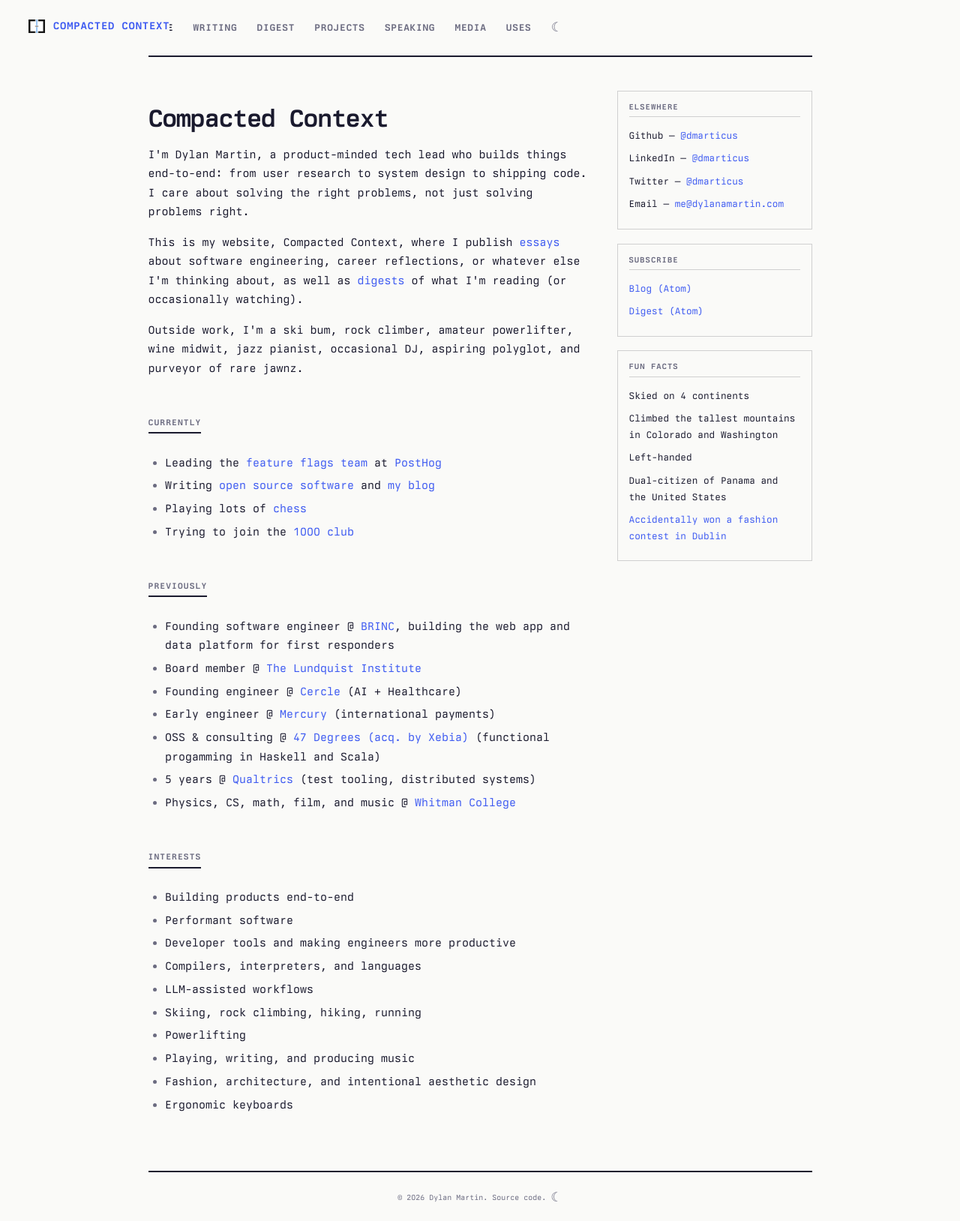
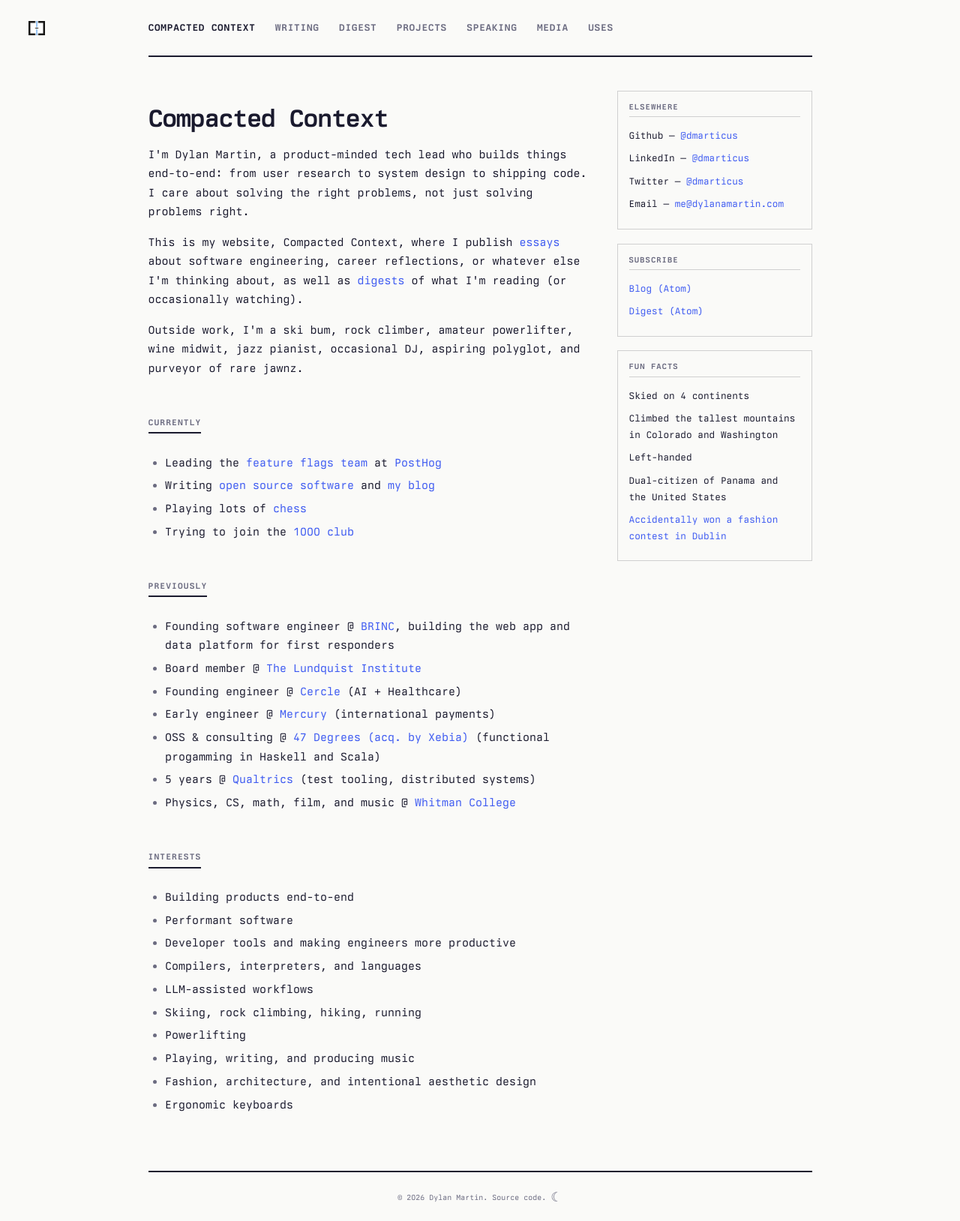
Before and after one commit to dmarticus/dmarticus.github.io, a Jekyll site: the page built from index.html, in a window 1280 px wide. Shown: the whole page at 75% size. Built offline with Jekyll 4.4.1, drawn with Linux system fonts in a browser that asks for light colours.

Commit message:
css is a fool's game

```diff
--- a/_includes/navigation.html
+++ b/_includes/navigation.html
@@ -1,17 +1,15 @@
+<a href="/" class="site-logo-link">
+    <img src="/logo_light.png" alt="Home" class="site-logo-fixed site-logo-light">
+    <img src="/logo_dark.png" alt="Home" class="site-logo-fixed site-logo-dark">
+</a>
 <nav class="site-nav">
-    <a href="/" class="site-title">
-        <img src="/logo_light.png" alt="" class="site-logo site-logo-light">
-        <img src="/logo_dark.png" alt="" class="site-logo site-logo-dark">
-        Compacted Context
-    </a>
     <ul>
-        <li><a href="/" {% if page.url == '/' %}class="active"{% endif %}>Home</a></li>
+        <li><a href="/" {% if page.url == '/' %}class="active"{% endif %}>Compacted Context</a></li>
         <li><a href="/writing.html" {% if page.url == '/writing.html' %}class="active"{% endif %}>Writing</a></li>
         <li><a href="/digest.html" {% if page.url == '/digest.html' %}class="active"{% endif %}>Digest</a></li>
         <li><a href="/projects.html" {% if page.url == '/projects.html' %}class="active"{% endif %}>Projects</a></li>
         <li><a href="/speaking.html" {% if page.url == '/speaking.html' %}class="active"{% endif %}>Speaking</a></li>
         <li><a href="/media.html" {% if page.url == '/media.html' %}class="active"{% endif %}>Media</a></li>
         <li><a href="/uses.html" {% if page.url == '/uses.html' %}class="active"{% endif %}>Uses</a></li>
-        <li class="nav-theme-toggle"><button class="theme-toggle" id="nav-theme-toggle" aria-label="Toggle theme"></button></li>
     </ul>
 </nav>
--- a/assets/css/main_style.css
+++ b/assets/css/main_style.css
@@ -221,9 +221,6 @@ a:hover {
 }
 
 .site-title {
-    position: fixed;
-    top: 1.25rem;
-    left: var(--gap);
     font-size: 0.925rem;
     font-weight: 900;
     text-transform: uppercase;
@@ -231,9 +228,9 @@ a:hover {
     color: var(--accent);
     text-decoration: none;
     white-space: nowrap;
-    z-index: 1000;
-    background: var(--bg);
-    padding: 0.25rem 0;
+    display: flex;
+    align-items: center;
+    gap: 0.125rem;
 }
 
 .site-title:visited {
@@ -252,36 +249,57 @@ a:hover {
     margin-right: 0.125rem;
 }
 
+.site-logo-link {
+    position: fixed;
+    top: 1.85rem;
+    left: var(--gap);
+    z-index: 1000;
+    line-height: 0;
+}
+
+.site-logo-fixed {
+    height: 1.25rem;
+    width: auto;
+}
+
 /* Light mode: show light logo, hide dark logo */
-.site-logo-dark {
+.site-logo-dark,
+.site-logo-fixed.site-logo-dark {
     display: none;
 }
-.site-logo-light {
-    display: inline;
+.site-logo-light,
+.site-logo-fixed.site-logo-light {
+    display: block;
 }
 
 /* Dark mode via media query */
 @media (prefers-color-scheme: dark) {
-    .site-logo-light {
+    .site-logo-light,
+    .site-logo-fixed.site-logo-light {
         display: none;
     }
-    .site-logo-dark {
-        display: inline;
+    .site-logo-dark,
+    .site-logo-fixed.site-logo-dark {
+        display: block;
     }
 }
 
 /* Explicit theme overrides */
-[data-theme="light"] .site-logo-light {
-    display: inline;
+[data-theme="light"] .site-logo-light,
+[data-theme="light"] .site-logo-fixed.site-logo-light {
+    display: block;
 }
-[data-theme="light"] .site-logo-dark {
+[data-theme="light"] .site-logo-dark,
+[data-theme="light"] .site-logo-fixed.site-logo-dark {
     display: none;
 }
-[data-theme="dark"] .site-logo-light {
+[data-theme="dark"] .site-logo-light,
+[data-theme="dark"] .site-logo-fixed.site-logo-light {
     display: none;
 }
-[data-theme="dark"] .site-logo-dark {
-    display: inline;
+[data-theme="dark"] .site-logo-dark,
+[data-theme="dark"] .site-logo-fixed.site-logo-dark {
+    display: block;
 }
 
 .site-nav ul {
@@ -598,6 +616,14 @@ img {
         grid-template-columns: 1fr;
     }
 
+    .page-content {
+        margin-left: 1rem;
+    }
+
+    .site-nav {
+        margin-left: 1rem;
+    }
+
     .site-nav ul {
         gap: 0.6rem 0.75rem;
     }
@@ -609,8 +635,15 @@ img {
 
     .site-title {
         font-size: 0.75rem;
-        top: 1rem;
+    }
+
+    .site-logo-link {
+        top: 1.85rem;
         left: 1rem;
+    }
+
+    .site-title-text {
+        display: none;
     }
 
     .styled-table {
@@ -623,13 +656,28 @@ img {
     }
 }
 
+@media (min-width: 769px) and (max-width: 1024px) {
+    .page-content {
+        margin-left: 3.5rem;
+    }
+
+    .site-nav {
+        margin-left: 3.5rem;
+    }
+}
+
 @media (max-width: 480px) {
     .site-wrapper {
-        padding: 0 1rem;
+        padding: 0 1rem 0 3.5rem;
     }
 
     h1 {
         font-size: 1.5rem;
+    }
+
+    .site-logo-link {
+        top: 1.85rem;
+        left: 1rem;
     }
 }
 
```
